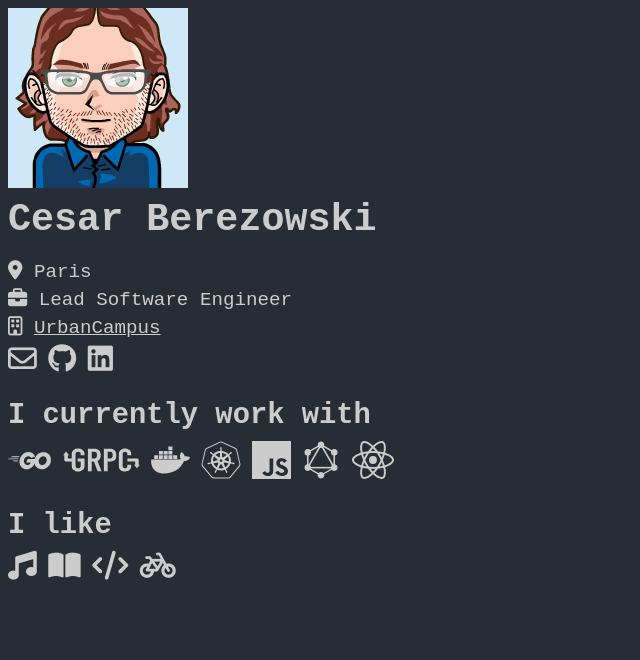
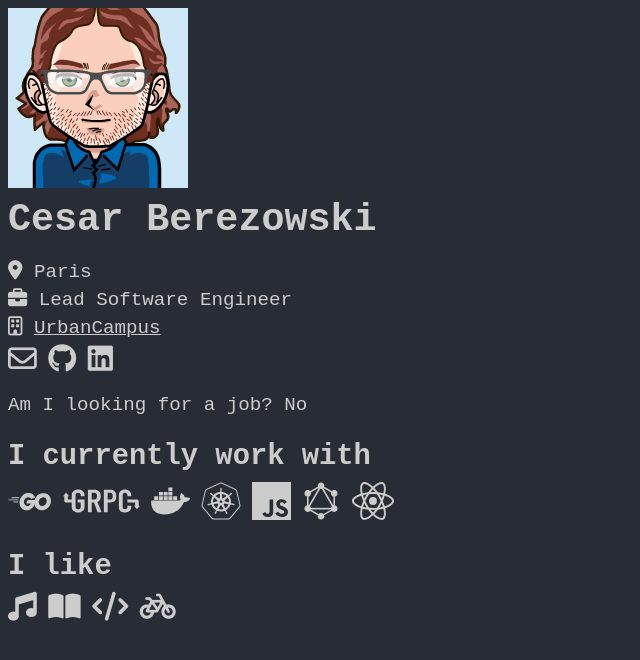
Before and after one commit to cberez/cesarberezowski.com, a plain HTML site: page index.html in a window 1280 px wide. Shown: the whole page, without its empty margins (0-640 px from the left). Drawn offline with Linux system fonts and the light colour scheme; a small style sheet from the web is missing.

Commit message:
looking for a job?

```diff
--- a/index.html
+++ b/index.html
@@ -27,6 +27,7 @@
         <a href="https://linkedin.com/in/cesarberezowski"><i class="icon fab fa-linkedin"></i></a>
       </li>
     </ul>
+    <p>Am I looking for a job? No</p>
     <h2>I currently work with</h2>
     <img class="logo" src="img/golang_logo.svg" alt="golang" />
     <img class="logo" src="img/grpc_logo.svg" alt="grpc" />
```
